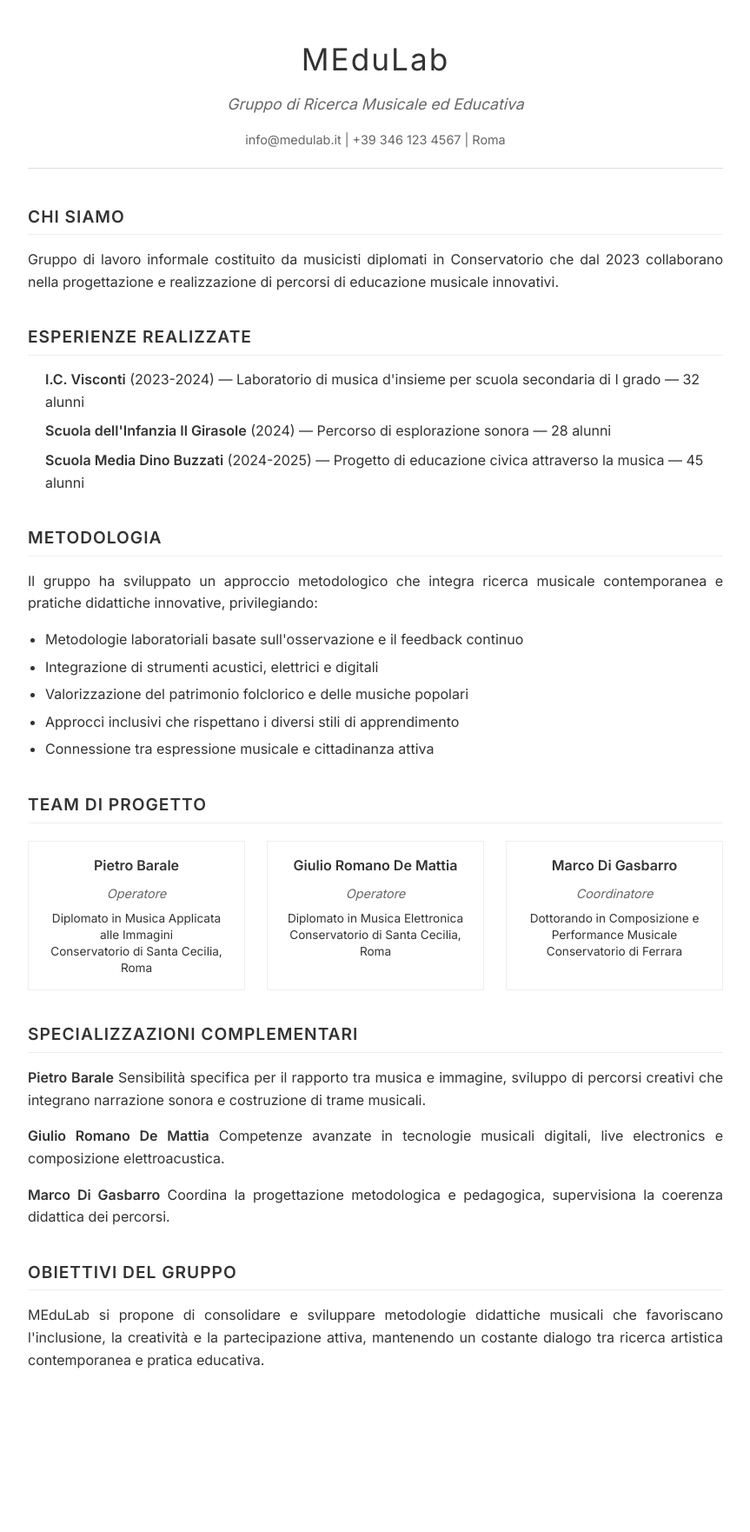
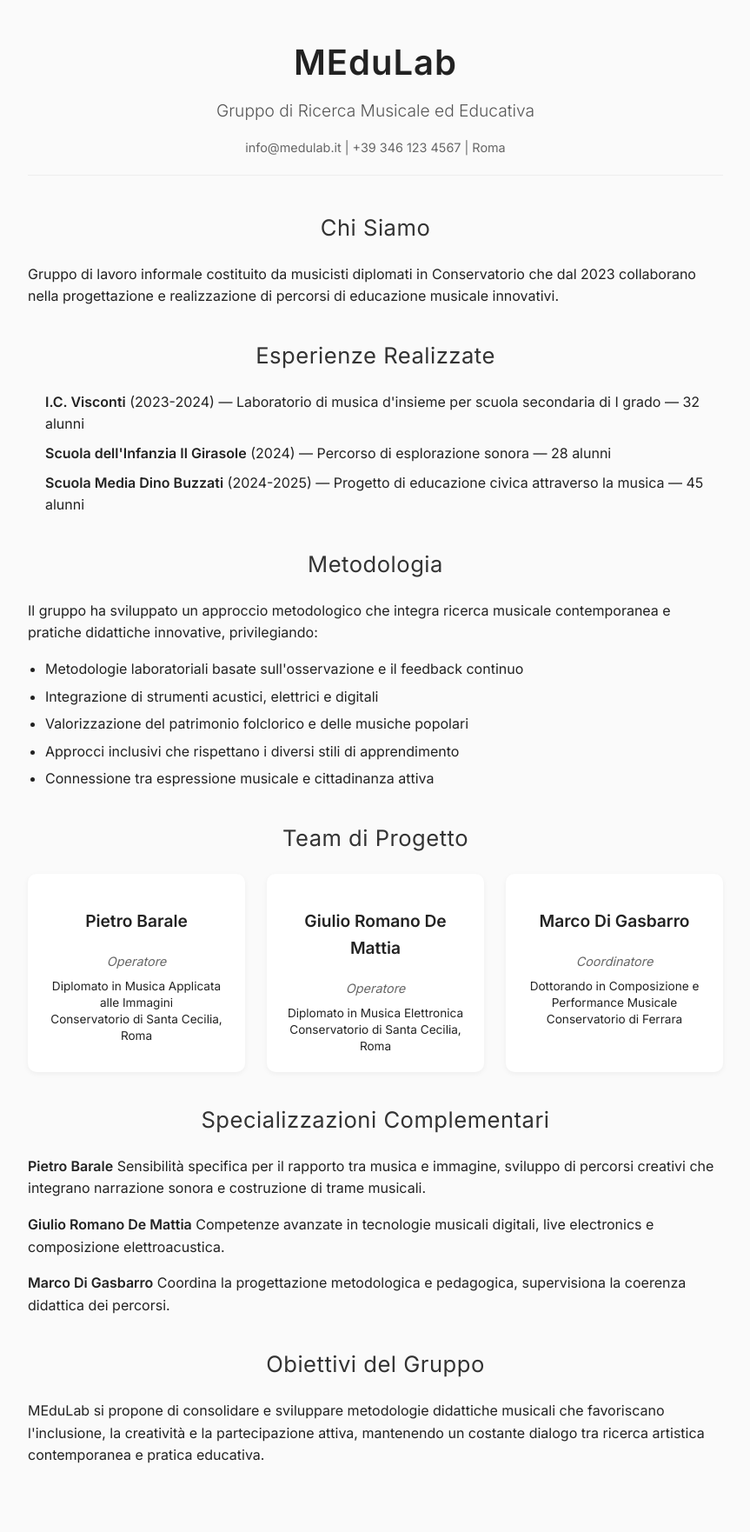
Before and after one commit to MEdu-lab/CV-gruppo, a Jekyll site: the page built from index.md, in a window 1280 px wide. Shown: the whole page at 87% size, without its empty margins (208-1071 px from the left). Built offline with Jekyll 4.4.1, drawn with Linux system fonts in a browser that asks for light colours; before the commit the page ends 1652 px from its top, so only the background shows below that.

Commit message:
Update style.css

```diff
--- a/assets/css/style.css
+++ b/assets/css/style.css
@@ -4,29 +4,29 @@ body {
     max-width: 800px;
     margin: 0 auto;
     padding: 40px 20px;
-    background: white;
-    color: #333;
+    background: #fafafa;
+    color: #222;
 }
 
 .header {
     text-align: center;
     margin-bottom: 40px;
-    border-bottom: 1px solid #ddd;
+    border-bottom: 1px solid #eee;
     padding-bottom: 20px;
 }
 
 .header h1 {
-    font-size: 2.2em;
-    font-weight: normal;
+    font-size: 2.5em;
+    font-weight: 600;
     margin: 0;
-    letter-spacing: 2px;
+    letter-spacing: 1px;
 }
 
 .header .subtitle {
-    font-size: 1.1em;
-    color: #666;
-    margin-top: 10px;
-    font-style: italic;
+    font-size: 1.2em;
+    color: #555;
+    margin-top: 8px;
+    font-weight: 300;
 }
 
 .contact-info {
@@ -41,19 +41,20 @@ body {
 }
 
 .section h2 {
-    font-size: 1.2em;
-    font-weight: bold;
-    margin-bottom: 15px;
-    text-transform: uppercase;
-    letter-spacing: 1px;
-    border-bottom: 1px solid #eee;
-    padding-bottom: 5px;
+    font-size: 1.6em;
+    font-weight: 500;
+    margin-bottom: 20px;
+    text-align: center;
+    letter-spacing: 0.5px;
+    border: none;
+    color: #333;
 }
 
 .section p {
-    margin-bottom: 12px;
-    text-align: justify;
+    margin-bottom: 14px;
+    text-align: left;
 }
+
 
 .experience-item {
     margin-bottom: 8px;
@@ -72,16 +73,18 @@ body {
 }
 
 .team-member {
+    background: white;
     text-align: center;
-    padding: 15px;
-    border: 1px solid #eee;
+    padding: 20px;
+    border-radius: 10px;
+    box-shadow: 0 2px 6px rgba(0,0,0,0.05);
 }
 
 .team-member h3 {
-    font-size: 1em;
-    font-weight: bold;
-    margin: 0 0 8px 0;
+    font-size: 1.2em;
+    font-weight: 600;
 }
+
 
 .team-member .role {
     font-style: italic;
```
